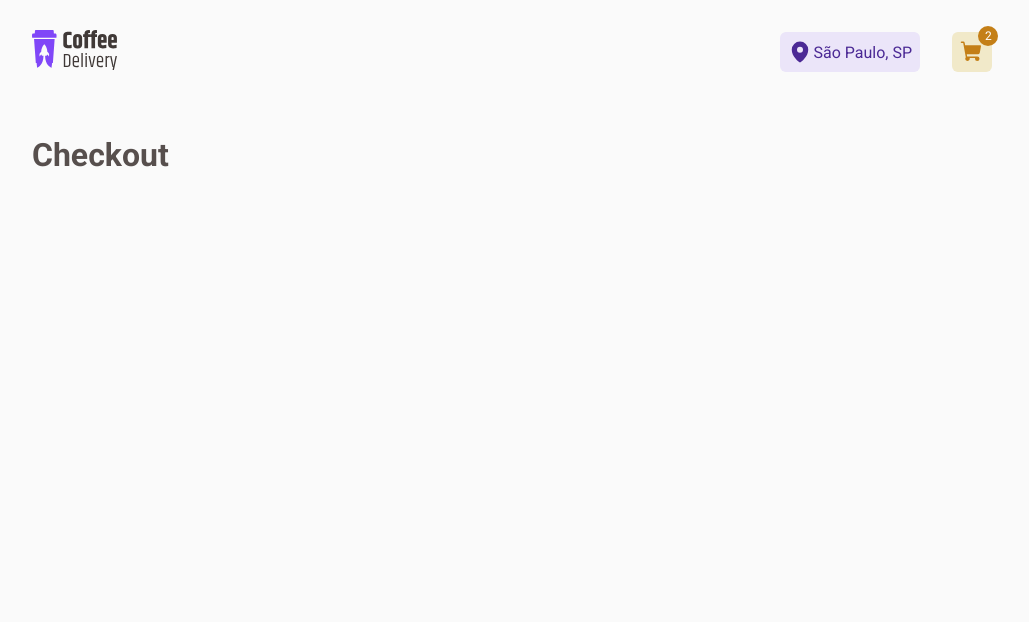
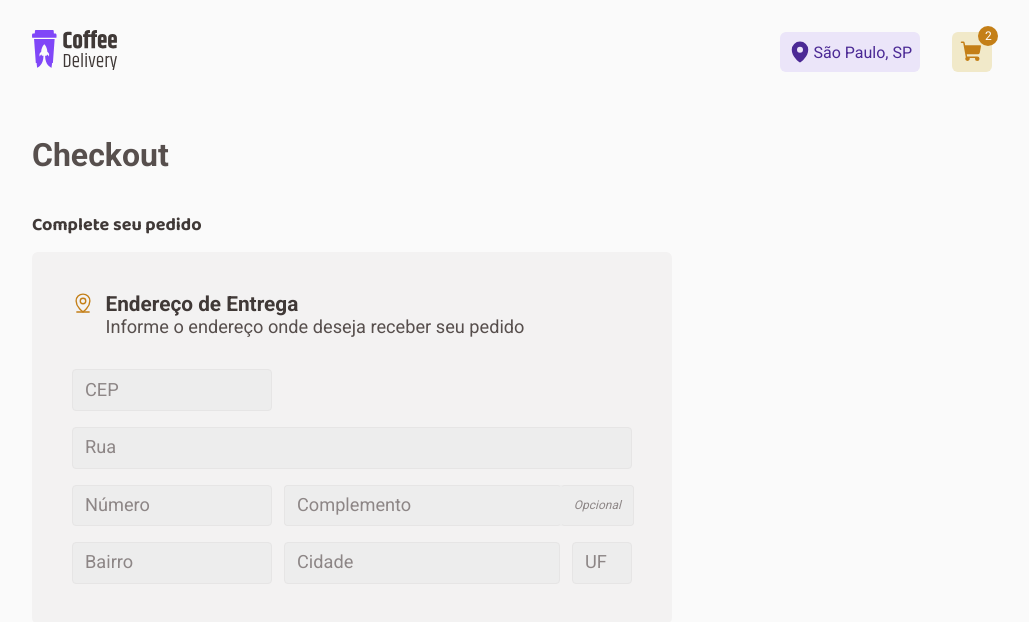
Before and after one commit to alisson-amaral-silva/coffee-delivery, a React (Vite) app: page /checkout in a window 1280 px wide. Shown: the top 622 px of the page, without its empty margins (128-1157 px from the left). Built offline with nearby package versions, Linux system fonts and the light colour scheme.

Commit message:
incluindo order form

```diff
--- /dev/null
+++ b/src/pages/Checkout/OrderForm/index.tsx
@@ -0,0 +1,50 @@
+import { MapPinLine } from 'phosphor-react'
+import {
+  OrderWrapper,
+  HeaderWrapper,
+  Heading,
+  FormWrapper,
+  FormTitle,
+  FormSubtitle,
+  BaseInput,
+  InputComplementWrapper,
+  ComplementWrapper,
+  SuffixWrapper,
+  InputWrapper,
+  BaseInputWrapper,
+} from './styles'
+
+export function OrderForm() {
+  return (
+    <OrderWrapper>
+      <Heading>Complete seu pedido</Heading>
+      <FormWrapper>
+        <HeaderWrapper>
+          <MapPinLine size={22} />
+          <div>
+            <FormTitle>Endereço de Entrega</FormTitle>
+            <FormSubtitle>
+              Informe o endereço onde deseja receber seu pedido
+            </FormSubtitle>
+          </div>
+        </HeaderWrapper>
+        <InputWrapper>
+          <BaseInput placeholder="CEP" />
+          <BaseInput placeholder="Rua" width={35} />
+          <BaseInputWrapper>
+            <BaseInput placeholder="Número" />
+            <InputComplementWrapper className="input-wrapper">
+              <ComplementWrapper width={17.3} placeholder="Complemento" />
+              <SuffixWrapper className="suffix">Opcional</SuffixWrapper>
+            </InputComplementWrapper>
+          </BaseInputWrapper>
+          <BaseInputWrapper>
+            <BaseInput placeholder="Bairro" />
+            <BaseInput placeholder="Cidade" width={17.25} />
+            <BaseInput placeholder="UF" width={3.75} />
+          </BaseInputWrapper>
+        </InputWrapper>
+      </FormWrapper>
+    </OrderWrapper>
+  )
+}
--- /dev/null
+++ b/src/pages/Checkout/OrderForm/styles.ts
@@ -0,0 +1,143 @@
+import styled from 'styled-components'
+
+export const OrderWrapper = styled.div`
+  margin-top: 2.5rem;
+`
+export const HeaderWrapper = styled.div`
+  display: flex;
+  gap: 0.715rem;
+`
+
+export const Heading = styled.h1`
+  font-family: 'Baloo 2';
+  font-weight: 700;
+  font-size: 1.125rem;
+  color: ${(props) => props.theme['base-subtitle']};
+  line-height: 1.463rem;
+`
+export const FormWrapper = styled.div`
+  margin-top: 0.938rem;
+  max-width: 40rem;
+  border-radius: 6px;
+  background: ${(props) => props.theme['base-card']};
+  padding: 2.5rem;
+  display: flex;
+  flex-direction: column;
+  align-items: flex-start;
+  svg {
+    color: ${(props) => props.theme['yellow-dark']};
+  }
+`
+
+export const FormTitle = styled.h2`
+  font-size: 1rem;
+  color: ${(props) => props.theme['base-subtitle']};
+  font-size: 1.3rem;
+`
+
+export const FormSubtitle = styled.span`
+  font-size: 0.875rem;
+  color: ${(props) => props.theme['base-text']};
+  font-size: 1.138rem;
+`
+
+export const InputWrapper = styled.div`
+  margin-top: 2rem;
+  display: grid;
+  grid-row-gap: 1rem;
+`
+
+interface BaseInputProps {
+  width?: number
+}
+
+export const BaseInputWrapper = styled.div`
+  display: flex;
+  gap: 0.75rem;
+`
+
+export const BaseInput = styled.input<BaseInputProps>`
+  background: ${(props) => props.theme['base-input']};
+  width: ${(props) => props.width || 12.5}rem;
+  height: 2.6rem;
+  color: ${(props) => props.theme['base-text']};
+  border: 1px solid ${(props) => props.theme['base-button']};
+  border-radius: 4px;
+  padding: 0.75rem;
+
+  &::placeholder {
+    color: ${(props) => props.theme['base-label']};
+    font-size: 0.875rem;
+    font-size: 1.138rem;
+  }
+  &:active {
+    border: 1px solid ${(props) => props.theme['yellow-dark']};
+  }
+  &:focus {
+    box-shadow: none;
+    border: 1px solid ${(props) => props.theme['yellow-dark']};
+  }
+`
+
+export const InputComplementWrapper = styled.div`
+  display: flex;
+  background: ${(props) => props.theme['base-input']};
+  border-radius: 4px;
+  /* color: ${(props) => props.theme['base-text']}; */
+  /* border: 1px solid ${(props) => props.theme['base-button']}; */
+
+  .input-wrapper:focus-within {
+    border: 1px solid ${(props) => props.theme['yellow-dark']};
+    &:focus {
+      box-shadow: none;
+      border: 1px solid ${(props) => props.theme['yellow-dark']};
+    }
+  }
+`
+
+export const ComplementWrapper = styled(BaseInput)`
+  background: transparent;
+  position: relative;
+
+  border-right: 1px solid transparent;
+  width: ${(props) => props.width || 12.5}rem;
+
+  &:focus {
+    box-shadow: none;
+    border: 1px solid ${(props) => props.theme['yellow-dark']};
+    border-right: 1px solid transparent;
+
+    border-top-right-radius: 1px;
+    border-bottom-right-radius: 1px;
+  }
+  &:focus + .suffix {
+    border: 1px solid ${(props) => props.theme['yellow-dark']};
+
+    border-left: 1px solid transparent;
+
+    border-top-left-radius: 1px;
+    border-bottom-left-radius: 1px;
+  }
+`
+
+export const SuffixWrapper = styled.div`
+  position: relative;
+  padding: 0.75rem;
+  font-size: 0.75rem;
+  font-style: italic;
+  line-height: 0.975rem;
+  border-radius: 4px;
+  border: 1px solid ${(props) => props.theme['base-button']};
+  border-left: 1px solid transparent;
+  color: ${(props) => props.theme['base-label']};
+  &:active {
+    border-left: 1px solid transparent;
+    border: 1px solid ${(props) => props.theme['yellow-dark']};
+  }
+  &:focus {
+    box-shadow: none;
+
+    border-left: 1px solid transparent;
+    border: 1px solid ${(props) => props.theme['yellow-dark']};
+  }
+`
--- a/src/pages/Checkout/index.tsx
+++ b/src/pages/Checkout/index.tsx
@@ -1,3 +1,10 @@
-export function Checkout(){
-    return <h1>Checkout</h1>
+import { OrderForm } from "./OrderForm";
+
+export function Checkout() {
+  return (
+    <>
+      <h1>Checkout</h1>
+      <OrderForm />
+    </>
+  )
 }
```
